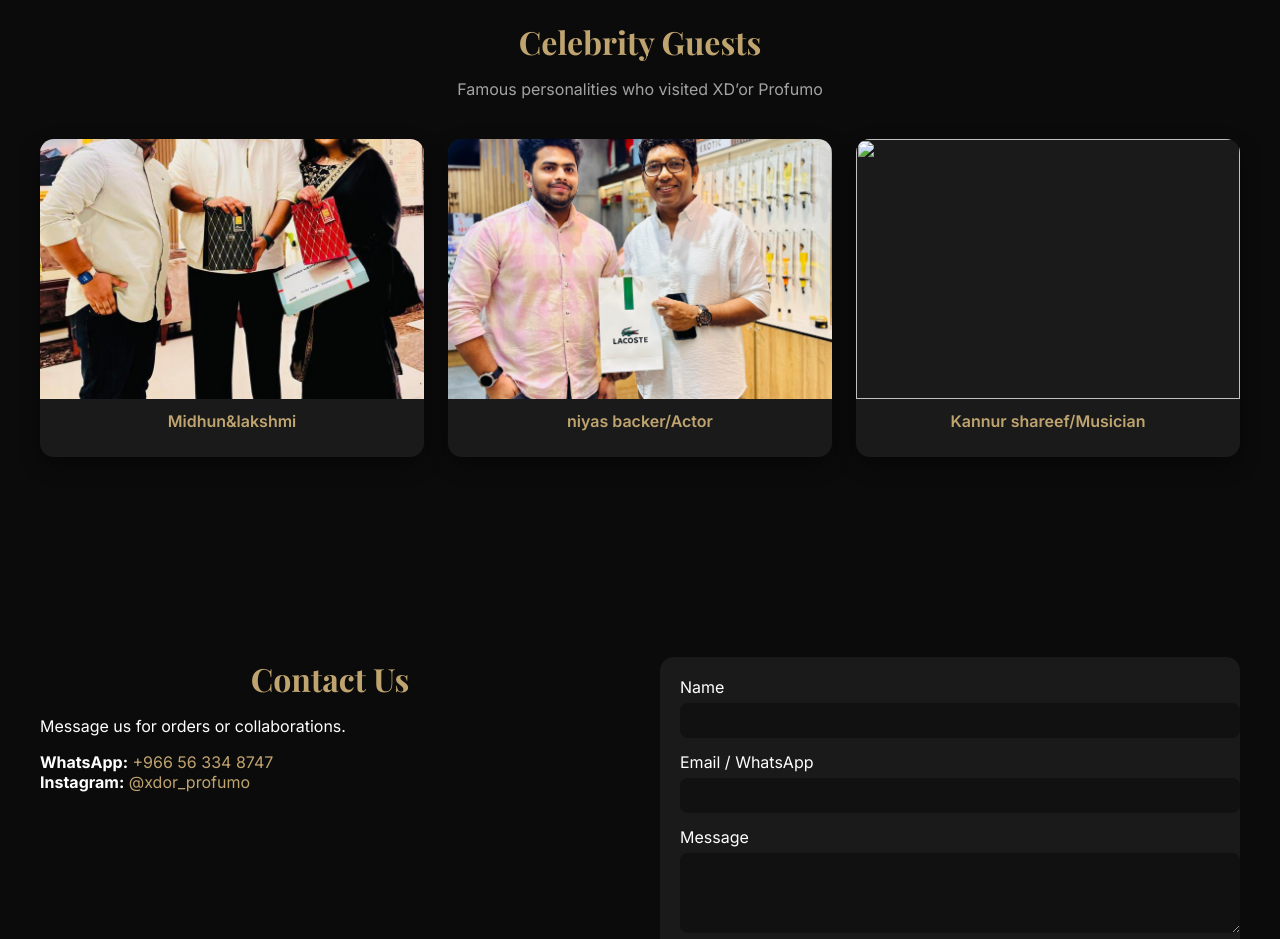
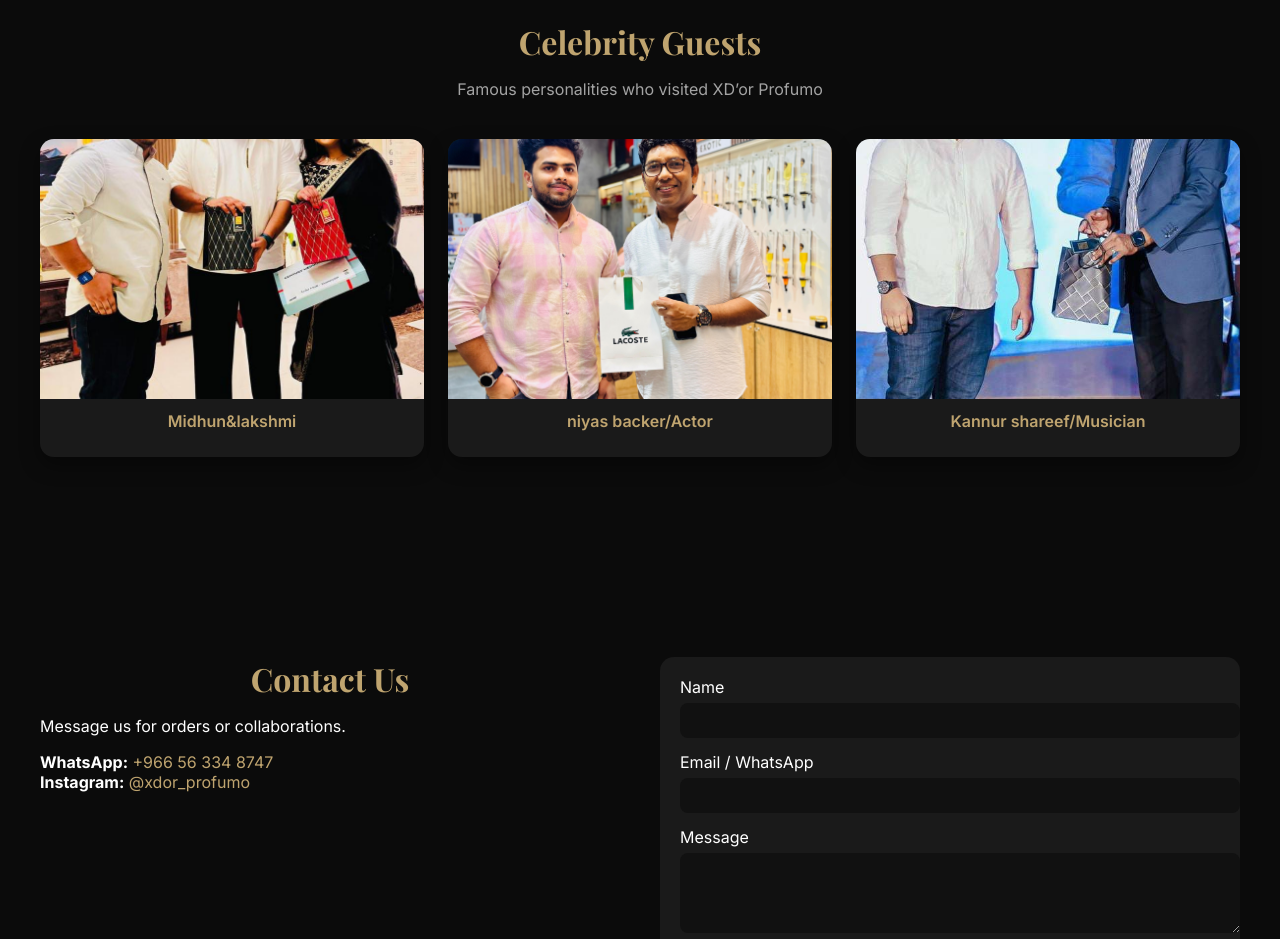
Before and after one commit to xdorperfumes/online, a plain HTML site: page index.html in a window 1280 px wide. Shown: the part 2940-3879 px from the top of the page. Drawn offline with nearby package versions, Linux system fonts and the light colour scheme.

Commit message:
Update index.html

```diff
--- a/index.html
+++ b/index.html
@@ -247,7 +247,7 @@ footer{text-align:center;padding:30px 0;border-top:1px solid rgba(255,255,255,.1
 
       <div class="celeb-card">
         <!-- Repeat as many as you want -->
-        <img src="images/cel3.jpg" alt="">
+        <img src="cel3.jpg" alt="">
         <p class="celeb-name">Kannur shareef/Musician</p>
       </div>
 
```
